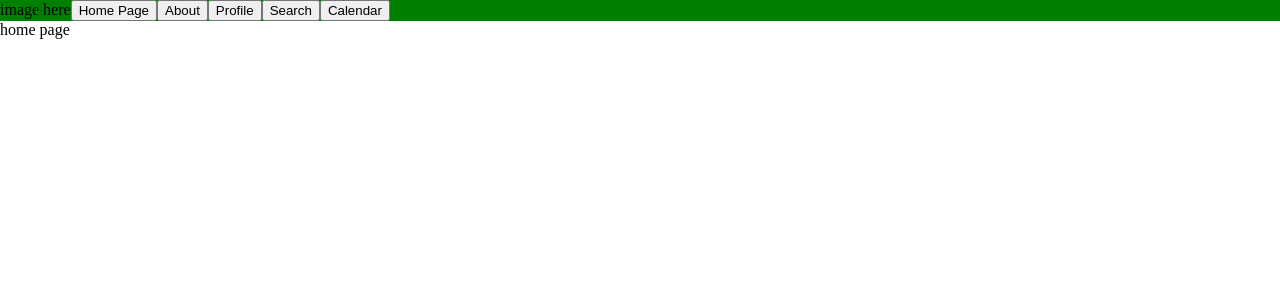
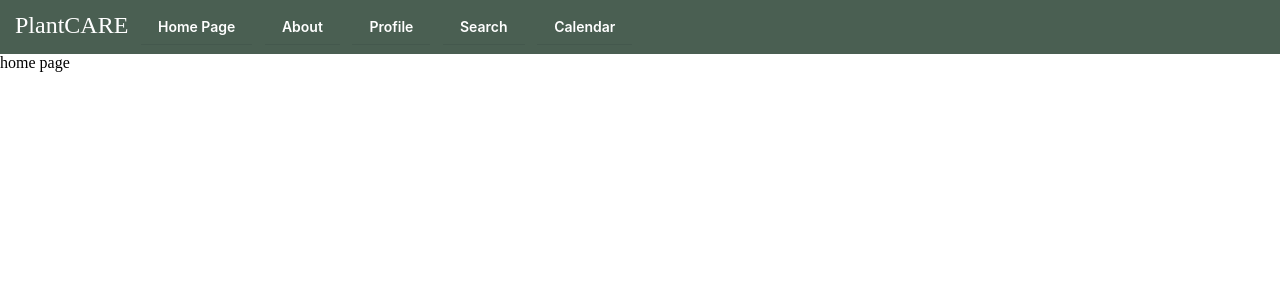
Before and after one commit to essence-666/fontend-project, a Next.js app: page / in a window 1280 px wide. Shown: the top 300 px of the page. Built offline with nearby package versions, Linux system fonts and the light colour scheme.

Commit message:
fix(header): mvp0 header

```diff
--- a/src/app/globals.css
+++ b/src/app/globals.css
@@ -3,5 +3,14 @@ body {
 }
 
 header {
-  background-color: green;
+  background-color: #4a5f52;
+  color: white;
+  font-size: x-large;
+  padding: 10px;
 }
+
+p {
+  margin: 0;
+  display: inline-block;
+  margin-left: 5px;
+}
--- a/src/app/layout.tsx
+++ b/src/app/layout.tsx
@@ -11,26 +11,26 @@ const Layout = ({ children }: LayoutProps) => {
   return (
     <html>
       <head>
-        <title>plantsCare</title>
+        <title>plantCare</title>
       </head>
       <body>
         <header>
           <nav>
-            image here
+            <p>PlantCARE</p>
             <Link href="/" passHref>
-              <button>Home Page</button>
+              <button className={styles.button3}>Home Page</button>
             </Link>
             <Link href="/about" passHref>
-              <button>About</button>
+              <button className={styles.button3}>About</button>
             </Link>
             <Link href="/profile" passHref>
-              <button>Profile</button>
+              <button className={styles.button3}>Profile</button>
             </Link>
             <Link href="/search" passHref>
-              <button>Search </button>
+              <button className={styles.button3}>Search </button>
             </Link>
             <Link href="/calendar" passHref>
-              <button>Calendar</button>
+              <button className={styles.button3}>Calendar</button>
             </Link>
           </nav>
         </header>
--- a/src/app/styles/layout.module.css
+++ b/src/app/styles/layout.module.css
@@ -0,0 +1,51 @@
+.button3 {
+  appearance: none;
+  background-color: #4a5f52;
+  border: 1px solid rgba(27, 31, 35, 0);
+  box-shadow: rgba(27, 31, 35, 0.1) 0 1px 0;
+  box-sizing: border-box;
+  color: #fff;
+  cursor: pointer;
+  display: inline-block;
+  font-family: -apple-system, system-ui, "Segoe UI", Helvetica, Arial,
+    sans-serif, "Apple Color Emoji", "Segoe UI Emoji";
+  font-size: 14px;
+  font-weight: 600;
+  line-height: 20px;
+  padding: 6px 16px;
+  position: relative;
+  text-align: center;
+  text-decoration: none;
+  user-select: none;
+  -webkit-user-select: none;
+  touch-action: manipulation;
+  vertical-align: middle;
+  white-space: nowrap;
+  margin-left: 1%;
+}
+
+.button3:focus:not(:focus-visible):not(.focus-visible) {
+  box-shadow: none;
+  outline: none;
+}
+
+.button3:hover {
+  background-color: #939393;
+}
+
+.button3:focus {
+  box-shadow: rgba(46, 164, 79, 0.4) 0 0 0 3px;
+  outline: none;
+}
+
+.button3:disabled {
+  background-color: #94d3a2;
+  border-color: rgba(27, 31, 35, 0.1);
+  color: rgba(255, 255, 255, 0.8);
+  cursor: default;
+}
+
+.button3:active {
+  background-color: #298e46;
+  box-shadow: rgba(20, 70, 32, 0.2) 0 1px 0 inset;
+}
```
